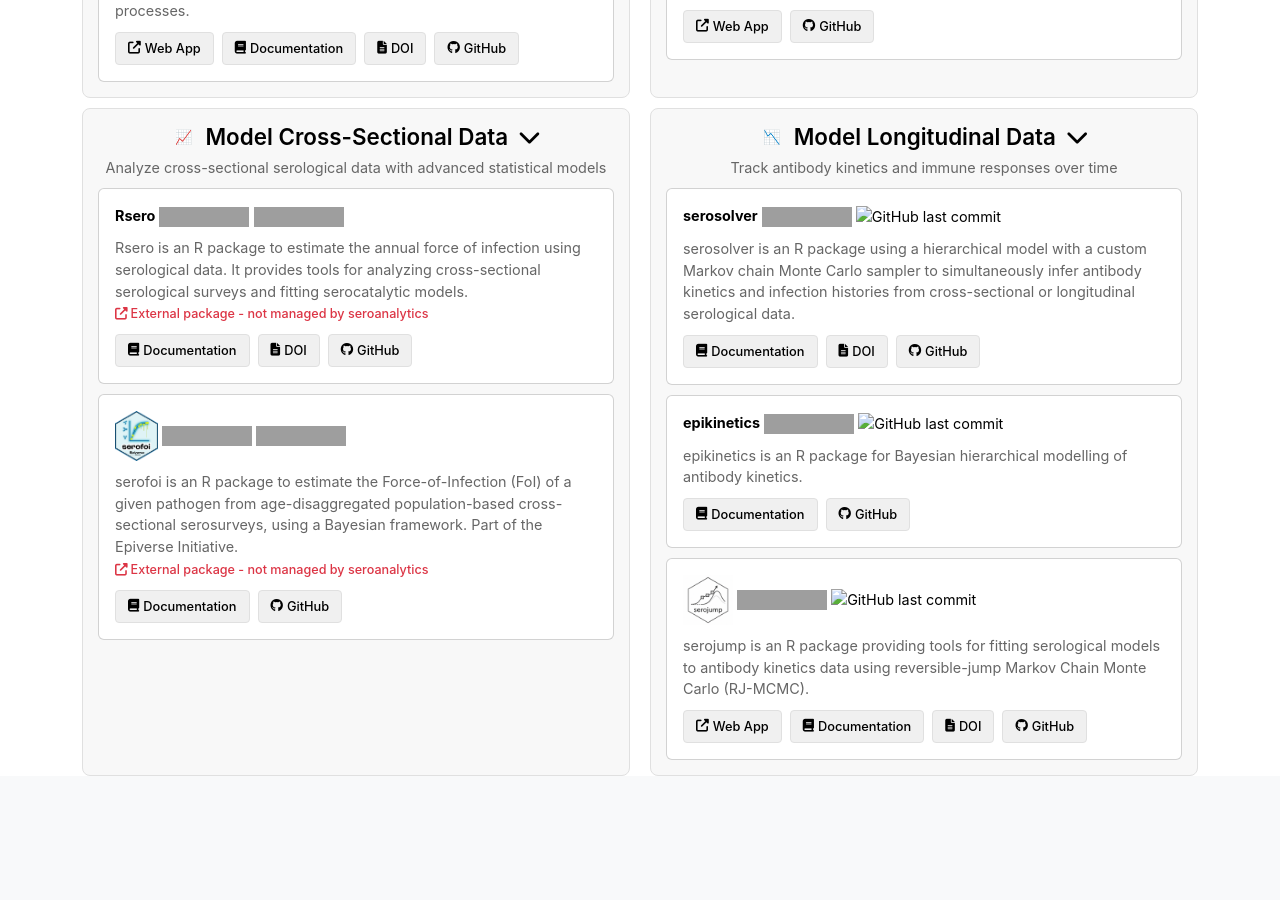
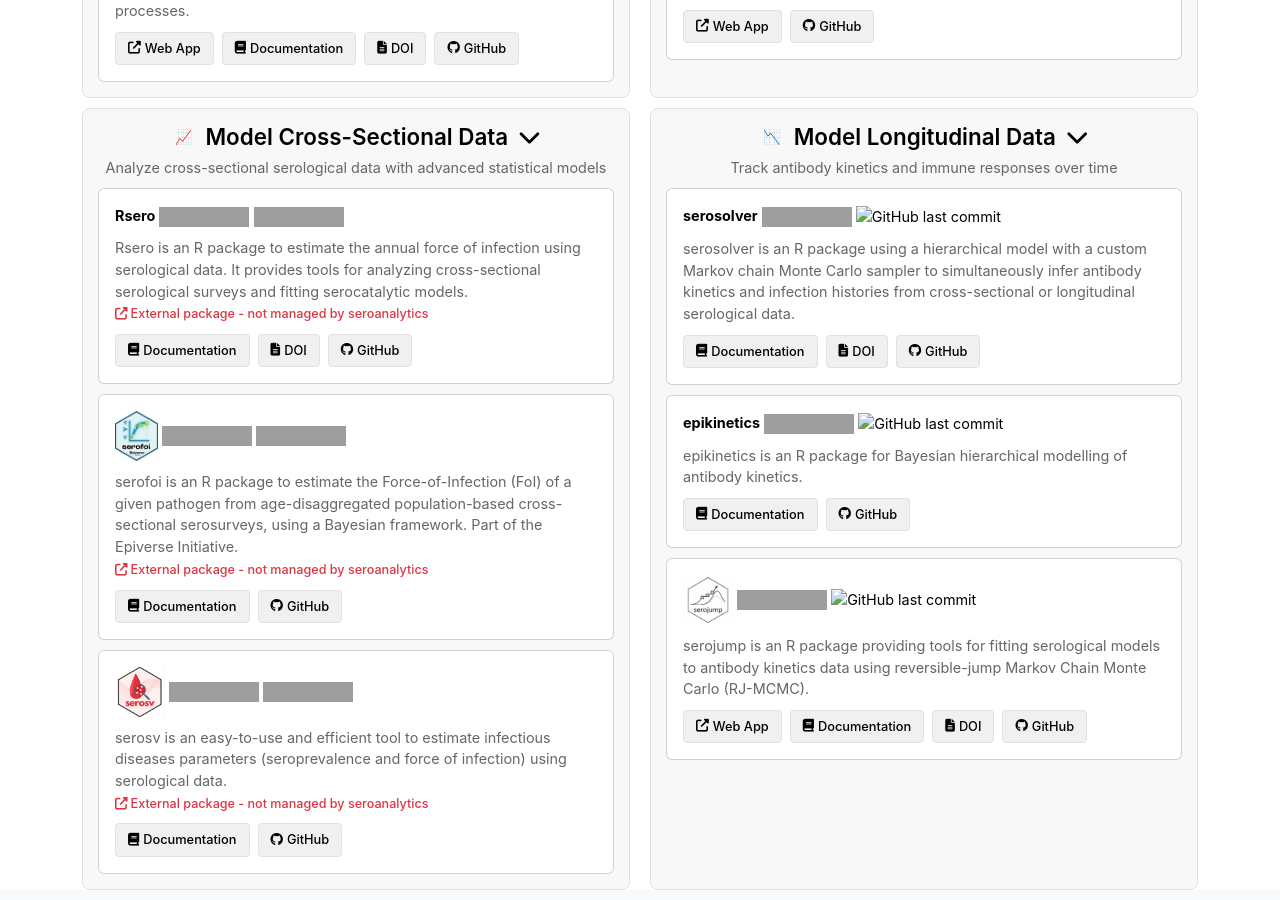
Before and after one commit to seroanalytics/seroanalytics.github.io, a Jekyll site: the page built from index.md, in a window 1280 px wide and 900 px high, scrolled down 632 px. Built offline with Jekyll 4.4.1, drawn with Linux system fonts in a browser that asks for light colours; before the commit the page ends 1418 px from its top, so only the background shows below that; grey boxes are pictures that could not be loaded.

Commit message:
Added serosv

```diff
--- a/_data/model_cross_section.yml
+++ b/_data/model_cross_section.yml
@@ -17,3 +17,13 @@
   last_commit: "2024-12-05"
   r_check: true
   logo: "serofoi.png"
+
+- name: "serosv"
+  description: "serosv is an easy-to-use and efficient tool to estimate infectious diseases parameters (seroprevalence and force of infection) using serological data."
+  docs: "https://oucru-modelling.github.io/serosv/index.html"
+  gh_repo: "https://github.com/OUCRU-Modelling/serosv/"
+  category: "cross-section"
+  external: true
+  last_commit: "2024-04-01"
+  r_check: true
+  logo: "serosv.png"
```
Also changed, not shown: assets/serosv.png (added).
